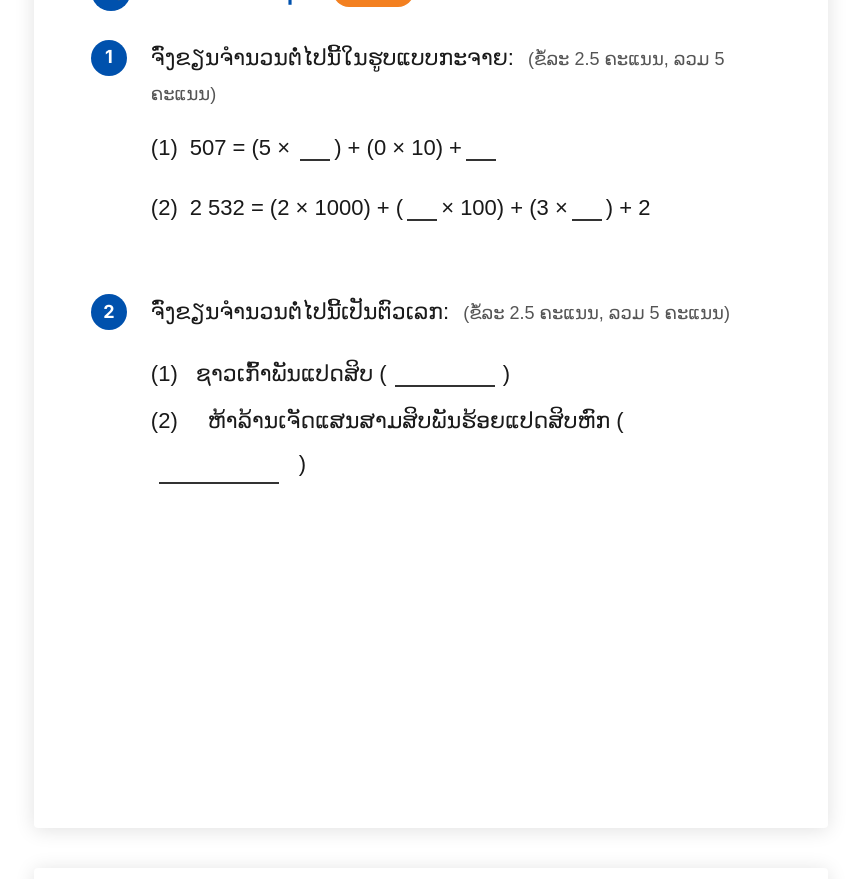
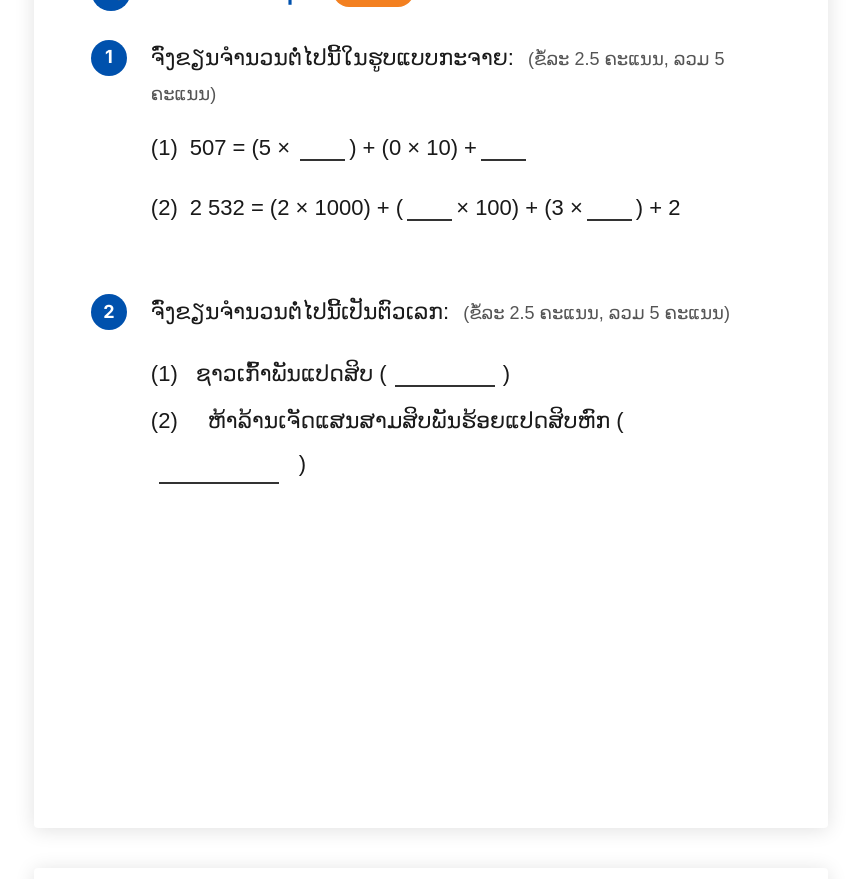
Before and after one commit to kokiyamagishi/MathDrillMaker, a Next.js app: page /secondary1 in a window 1280 px wide. Shown: the part 2660-3539 px from the top of the page, without its empty margins (229-1090 px from the left). Built offline with nearby package versions, Linux system fonts and the light colour scheme; a web font is replaced by a local one.

Commit message:
fix(secondary1): adjust Page 3 math blanks to 45px per user preference

```diff
--- a/src/data/secondary1/unit1.tsx
+++ b/src/data/secondary1/unit1.tsx
@@ -78,9 +78,9 @@ export const unit1Data: UnitData = {
                   <span style={{ fontWeight: "bold", marginRight: "12px" }}>{"(1)"}</span>
                   <span style={{ whiteSpace: "nowrap" }}>
                     {"507 = (5 × "}
-                    <span className="answer-blank" style={{ display: "inline-block", minWidth: "30px", width: "30px", height: "24px", verticalAlign: "middle", margin: "0 4px" }}></span>
+                    <span className="answer-blank" style={{ display: "inline-block", minWidth: "45px", width: "45px", height: "24px", verticalAlign: "middle", margin: "0 4px" }}></span>
                     {") + (0 × 10) +"}
-                    <span className="answer-blank" style={{ display: "inline-block", minWidth: "30px", width: "30px", height: "24px", verticalAlign: "middle", margin: "0 4px" }}></span>
+                    <span className="answer-blank" style={{ display: "inline-block", minWidth: "45px", width: "45px", height: "24px", verticalAlign: "middle", margin: "0 4px" }}></span>
                   </span>
                 </div>
 
@@ -89,9 +89,9 @@ export const unit1Data: UnitData = {
                   <span style={{ fontWeight: "bold", marginRight: "12px" }}>{"(2)"}</span>
                   <span style={{ whiteSpace: "nowrap" }}>
                     {"2 532 = (2 × 1000) + ("}
-                    <span className="answer-blank" style={{ display: "inline-block", minWidth: "30px", width: "30px", height: "24px", verticalAlign: "middle", margin: "0 4px" }}></span>
+                    <span className="answer-blank" style={{ display: "inline-block", minWidth: "45px", width: "45px", height: "24px", verticalAlign: "middle", margin: "0 4px" }}></span>
                     {"× 100) + (3 ×"}
-                    <span className="answer-blank" style={{ display: "inline-block", minWidth: "30px", width: "30px", height: "24px", verticalAlign: "middle", margin: "0 4px" }}></span>
+                    <span className="answer-blank" style={{ display: "inline-block", minWidth: "45px", width: "45px", height: "24px", verticalAlign: "middle", margin: "0 4px" }}></span>
                     {") + 2"}
                   </span>
                 </div>
```
